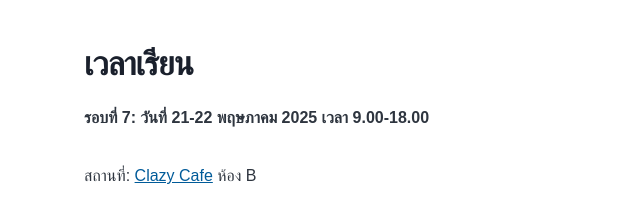
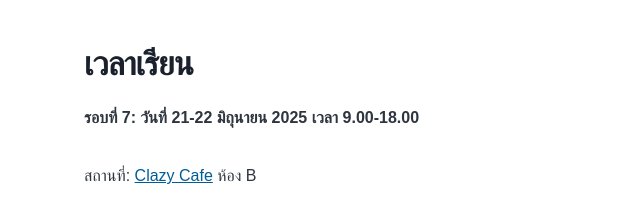
Before and after one commit to chrisza4/chris-blog, a Gatsby site: page /course/ in a window 1280 px wide. Shown: the part 1926-2140 px from the top of the page, 0-640 px from the left. Built offline with nearby package versions, Linux system fonts and the light colour scheme; Gatsby itself is replaced by a stand-in of ours.

Commit message:
Fix date

```diff
--- a/content/courses/course.md
+++ b/content/courses/course.md
@@ -47,7 +47,7 @@ Recommend profile:
 
 ## เวลาเรียน
 
-**รอบที่ 7: วันที่ 21-22 พฤษภาคม 2025 เวลา 9.00-18.00**
+**รอบที่ 7: วันที่ 21-22 มิถุนายน 2025 เวลา 9.00-18.00**
 
 สถานที่: [Clazy Cafe](https://maps.app.goo.gl/hzxPpnwFG7gRDQtq7) ห้อง B
 
```
